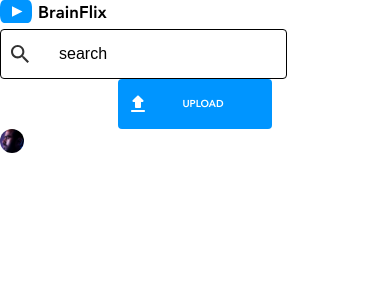
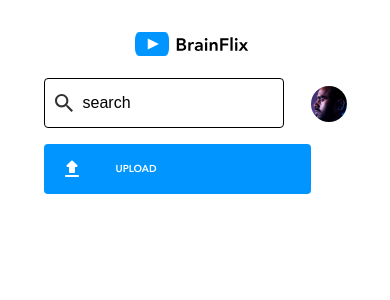
Before and after one commit to Annopara/ann-opara-brainflix, a React (Create React App) app: page / in a window 390 px wide. Shown: the top 300 px of the page. Built offline with nearby package versions, Linux system fonts and the light colour scheme.

Commit message:
updates header styles for responsiveness

```diff
--- a/src/components/Avatar/Avatar.scss
+++ b/src/components/Avatar/Avatar.scss
@@ -1,12 +1,29 @@
+@use "../../styles/partials/mixins" as *;
+
 .avatar {
-  width: 24px;
-  height: 24px;
-  border-radius: 50%;
-  overflow: hidden;
+  //   width: 10vh;
+  //   height: 15vw;
+  //   border-radius: 50%;
+  //   overflow: hidden;
+
+  margin: 0.5rem 0;
+  width: 2.25rem;
+  height: 2.25rem;
+
+  @include desktop {
+    width: 3rem;
+    height: 3rem;
+  }
+
+  //   @include tablet {
+  //     width: 2.8125rem;
+  //     height: 2.8125rem;
+  //   }
 
   &__img {
     width: 100%;
     height: 100%;
+    border-radius: 50%;
     object-fit: cover;
   }
 }
--- a/src/components/Button/Button.scss
+++ b/src/components/Button/Button.scss
@@ -3,7 +3,7 @@
 
 .btn {
   background-color: $brainflix-blue;
-  padding: 0.8rem 3rem 0.8rem 0.5rem;
+  padding: 0.8rem 1rem 0.8rem 1rem;
   color: $brainflix-white;
   border-radius: $border-radius;
   border: none;
@@ -11,12 +11,22 @@
   font-family: $font-family;
   font-weight: 600;
   @include flex-center;
+  width: 100%;
+
+  @include tablet {
+    padding: 0 1rem;
+    width: fit-content;
+  }
+
+  @include desktop {
+    width: 50%;
+  }
 
   &:hover {
     background-color: $brainflix-Darkblue;
   }
 
   &__icon {
-    padding-right: 2rem;
+    padding: 0 2rem 0 0;
   }
 }
--- a/src/components/Header/Header.js
+++ b/src/components/Header/Header.js
@@ -12,16 +12,20 @@ import avatarImg from "../../assets/Images/Mohan-muruge.jpg";
 const Header = () => {
   return (
     <>
+      <div className='header__desktop'>
         <header className='header'>
           <Logo src={BrainFlixLogo} />
 
-        <div>
+          <div className='header__right'>
+            <div className='header__search'>
               <SearchBar src={Search} />
 
               <Button src={upload} btnText='UPLOAD' />
             </div>
             <Avatar src={avatarImg} />
+          </div>
         </header>
+      </div>
     </>
   );
 };
--- a/src/components/Header/Header.scss
+++ b/src/components/Header/Header.scss
@@ -1,5 +1,53 @@
+@use "../../styles/partials/mixins" as *;
+@use "../../styles/partials/variables" as *;
+
 .header {
+  padding: 1rem;
   display: flex;
   flex-direction: column;
   justify-content: space-between;
+  align-items: center;
+
+  @include tablet {
+    padding: 1rem $padding-1;
+    flex-direction: row;
+  }
+
+  @include desktop {
+    display: flex;
+    justify-content: space-evenly;
+    align-items: center;
+    width: 100%;
+  }
+
+  &__desktop {
+    @include desktop {
+      display: flex;
+      justify-content: center;
+      align-items: center;
+      width: 100%;
+    }
+  }
+
+  &__right {
+    display: flex;
+    align-items: flex-start;
+    @include tablet {
+      justify-content: space-between;
+      align-items: center;
+      width: 65%;
+    }
+
+    @include desktop {
+      justify-content: space-evenly;
+      align-items: center;
+      width: 50%;
+    }
+  }
+
+  &__search {
+    @include tablet {
+      display: flex;
+    }
+  }
 }
--- a/src/components/Logo/Logo.js
+++ b/src/components/Logo/Logo.js
@@ -2,8 +2,8 @@ import "./Logo.scss";
 
 const Logo = ({ src }) => {
   return (
-    <div>
-      <img src={src} alt='Logo' />
+    <div className='logo'>
+      <img src={src} alt='Logo' className='logo__img' />
     </div>
   );
 };
--- a/src/components/Logo/Logo.scss
+++ b/src/components/Logo/Logo.scss
@@ -0,0 +1,9 @@
+@use "../../styles/partials/variables" as *;
+@use "../../styles/partials/mixins" as *;
+.logo {
+  margin: 1rem 0;
+
+  &__img {
+    width: 120px;
+  }
+}
--- a/src/components/SearchBar/SearchBar.scss
+++ b/src/components/SearchBar/SearchBar.scss
@@ -1,24 +1,41 @@
+@use "../../styles/partials/mixins" as *;
+
 .search {
   display: flex;
 
+  @include tablet {
+    justify-content: space-between;
+    align-items: center;
+  }
+
   &__container {
-    display: flex;
-    align-items: center;
-    // width: 10%;
+    width: 90%;
     height: 50px;
     background-color: #fff;
     border-radius: 4px;
     padding: 10px;
     border: 1px solid black;
+    margin-bottom: 1rem;
+    @include flex-center;
+
+    @include tablet {
+      margin: 0;
+    }
+
+    @include desktop {
+      width: 25vw;
+      margin-right: 1rem;
+      padding: 0 1rem;
+    }
   }
 
-  &__icon {
-    margin-right: 10px;
-  }
+  // &__icon {
+  //   margin-right: 10px;
+  // }
 
   &__input {
     padding: 10px;
-    margin-left: 10px;
+
     flex: 1;
     border: none;
     outline: none;
```
Lines whose indentation alone changed are shown as unchanged.
